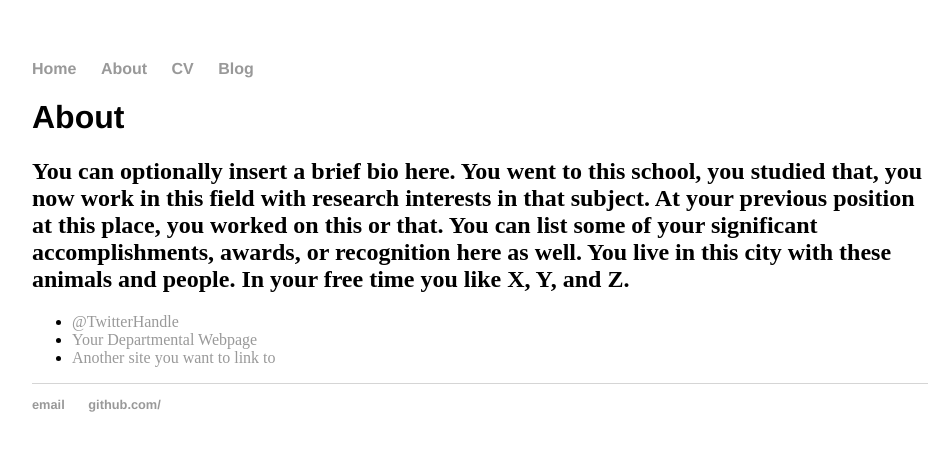
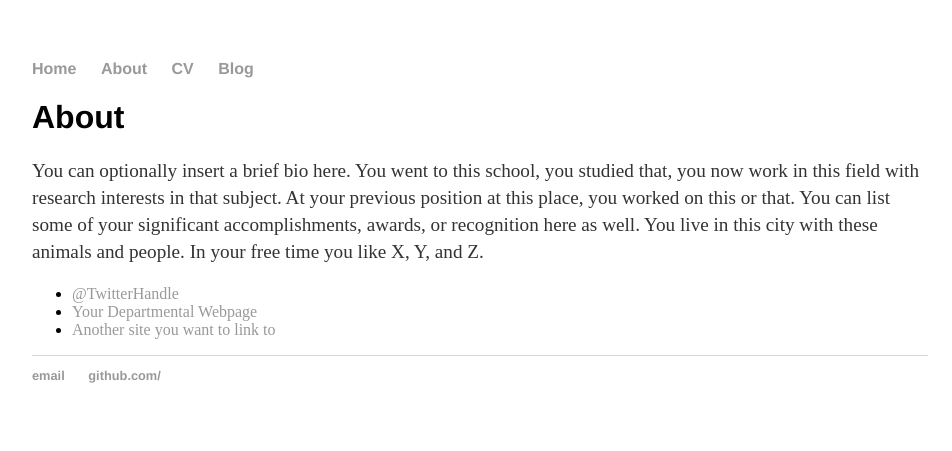
Before and after one commit to kaiagss/kaiagss.github.io, a Jekyll site: the page built from about/index.html, in a window 1280 px wide. Shown: the top 451 px of the page, without its empty margins (160-1112 px from the left). Built offline with Jekyll 4.4.1, drawn with Linux system fonts in a browser that asks for light colours.

```diff
--- a/about/index.html
+++ b/about/index.html
@@ -5,7 +5,7 @@ title: About Yan
 
 		<div class="about">
 			<h1>About</h1>
-			<h2>You can optionally insert a brief bio here. You went to this school, you studied that, you now work in this field with research interests in that subject. At your previous position at this place, you worked on this or that. You can list some of your significant accomplishments, awards, or recognition here as well. You live in this city with these animals and people. In your free time you like X, Y, and Z.</h2>
+			<p>You can optionally insert a brief bio here. You went to this school, you studied that, you now work in this field with research interests in that subject. At your previous position at this place, you worked on this or that. You can list some of your significant accomplishments, awards, or recognition here as well. You live in this city with these animals and people. In your free time you like X, Y, and Z.</p>
 
 			<ul class="contacts">
 				<li><a href="#">@TwitterHandle</a></li>
```
